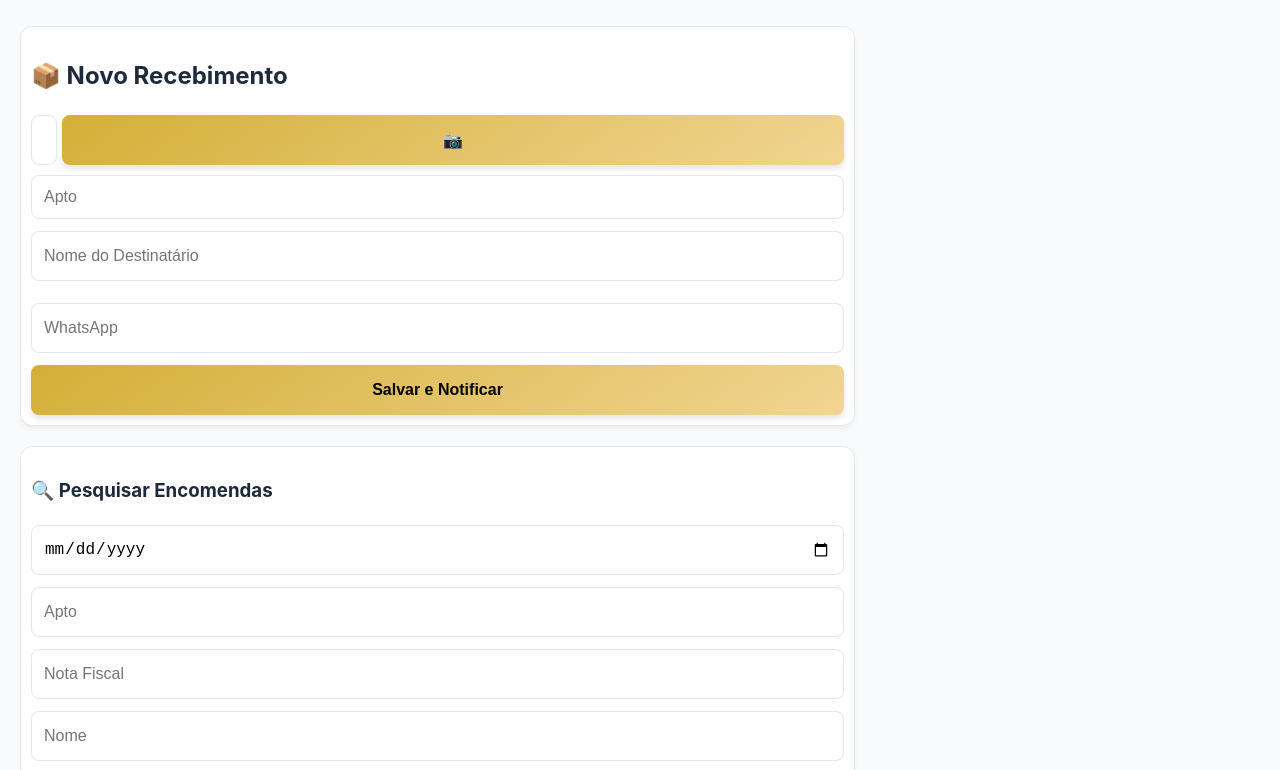
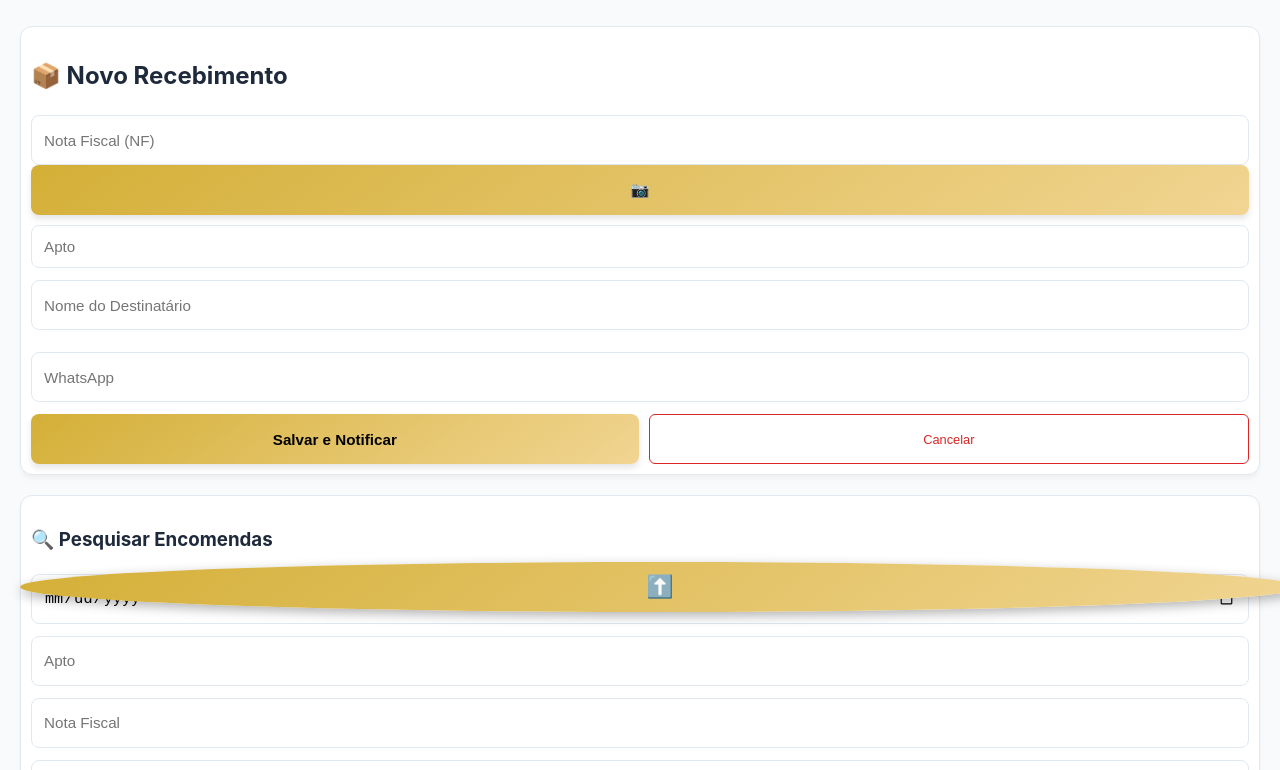
Before and after one commit to CondominioColletion/Portaria, a plain HTML site: page index.html in a window 1280 px wide. Shown: the part 168-938 px from the top of the page. Drawn offline with nearby package versions, Linux system fonts and the light colour scheme.

Commit message:
Update style.css

```diff
--- a/style.css
+++ b/style.css
@@ -307,65 +307,62 @@
     display: block;
 }
 
-/* --- RESET TOTAL DE LARGURA (SOLUÇÃO DEFINITIVA) --- */
+/* --- RESET DE EMERGÊNCIA (PARA NÃO CORTAR NO CELULAR) --- */
 
-/* 1. Trava o tamanho da 'folha' do site no tamanho exato da tela do celular */
+/* 1. Força a folha do site a ser EXATAMENTE do tamanho da tela */
 html, body {
-    width: 100% !important;
+    width: 100vw !important;
     max-width: 100vw !important;
     margin: 0 !important;
     padding: 0 !important;
-    overflow-x: hidden !important; /* Proíbe a rolagem para os lados */
-    touch-action: pan-y; /* Permite rolar apenas para cima e para baixo */
+    overflow-x: hidden !important; /* Proíbe o site de balançar para os lados */
+    position: relative !important;
+    -webkit-text-size-adjust: 100%; /* Evita que o iPhone aumente a letra sozinho */
 }
 
-/* 2. Força TODOS os elementos a respeitarem a borda da tela */
+/* 2. O 'Pulo do Gato': Impede que qualquer coisa seja maior que a tela */
 * {
     max-width: 100% !important;
     box-sizing: border-box !important;
 }
 
-/* 3. Ajusta os containers para não terem margens que empurram o site */
+/* 3. Ajusta os containers (caixas brancas) */
 .container, main, .coluna-dados, header, #dashboard {
     width: 100% !important;
     max-width: 100% !important;
     margin-left: 0 !important;
     margin-right: 0 !important;
     padding: 10px !important;
+    display: block !important; /* Força um embaixo do outro */
 }
 
-/* 4. O GRANDE VILÃO: Campos lado a lado que não cabem */
+/* 4. Resolve o problema dos campos lado a lado (NF, Câmera, Apto) */
 .campo-grupo {
     display: flex !important;
-    flex-direction: column !important; /* No celular, coloca UM EMBAIXO DO OUTRO */
+    flex-direction: column !important; /* No celular, TUDO fica um embaixo do outro */
+    gap: 10px !important;
     width: 100% !important;
-    gap: 10px !important;
 }
 
-/* Se o NF e a Câmera estiverem em uma sub-div, forçamos elas também */
-.campo-grupo div {
+/* Garante que os inputs ocupem a largura toda da linha deles */
+input, select, button, .campo-grupo div {
     width: 100% !important;
-    display: flex !important;
-    gap: 5px !important;
+    max-width: 100% !important;
+    height: 50px !important; /* Altura boa para o dedo */
+    display: block !important;
 }
 
-/* 5. Ajuste dos botões e inputs para não vazarem */
-input, select, button {
-    width: 100% !important;
-    height: 50px !important; /* Mantém a espessura boa que você gostou */
-    font-size: 16px !important;
-}
-
-/* 6. Ajuste da Tabela (ela costuma travar a largura do site) */
+/* 5. Se a tabela for o que está esticando o site, ela vai ganhar uma barra de rolagem própria */
 .table-responsive {
     width: 100% !important;
-    overflow-x: auto !important; /* Cria rolagem interna APENAS na tabela */
+    overflow-x: auto !important;
     display: block !important;
     -webkit-overflow-scrolling: touch;
 }
 
-/* 7. Ajuste do Canvas de Assinatura */
+/* 6. Ajuste para o Canvas de Assinatura não vazar */
 canvas {
     width: 100% !important;
+    max-width: 100% !important;
     height: auto !important;
 }
```
